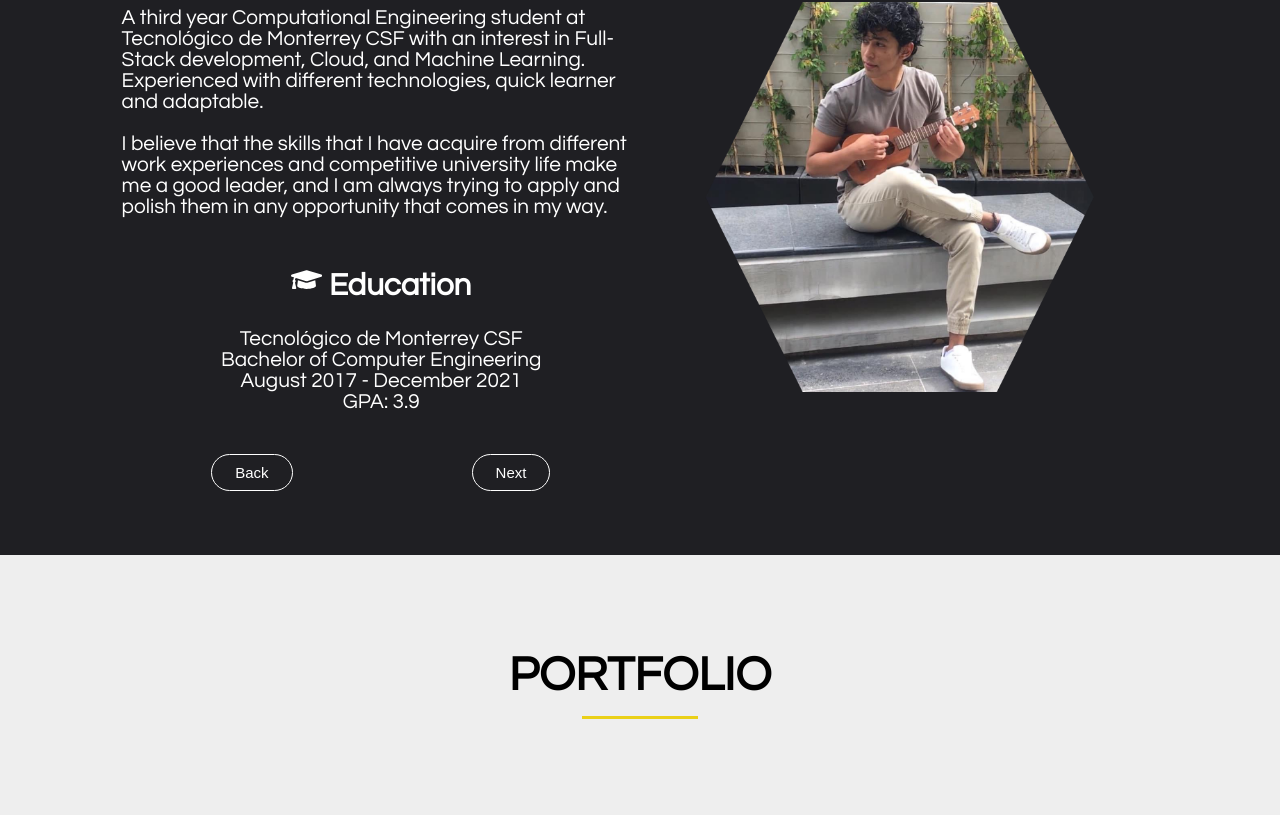
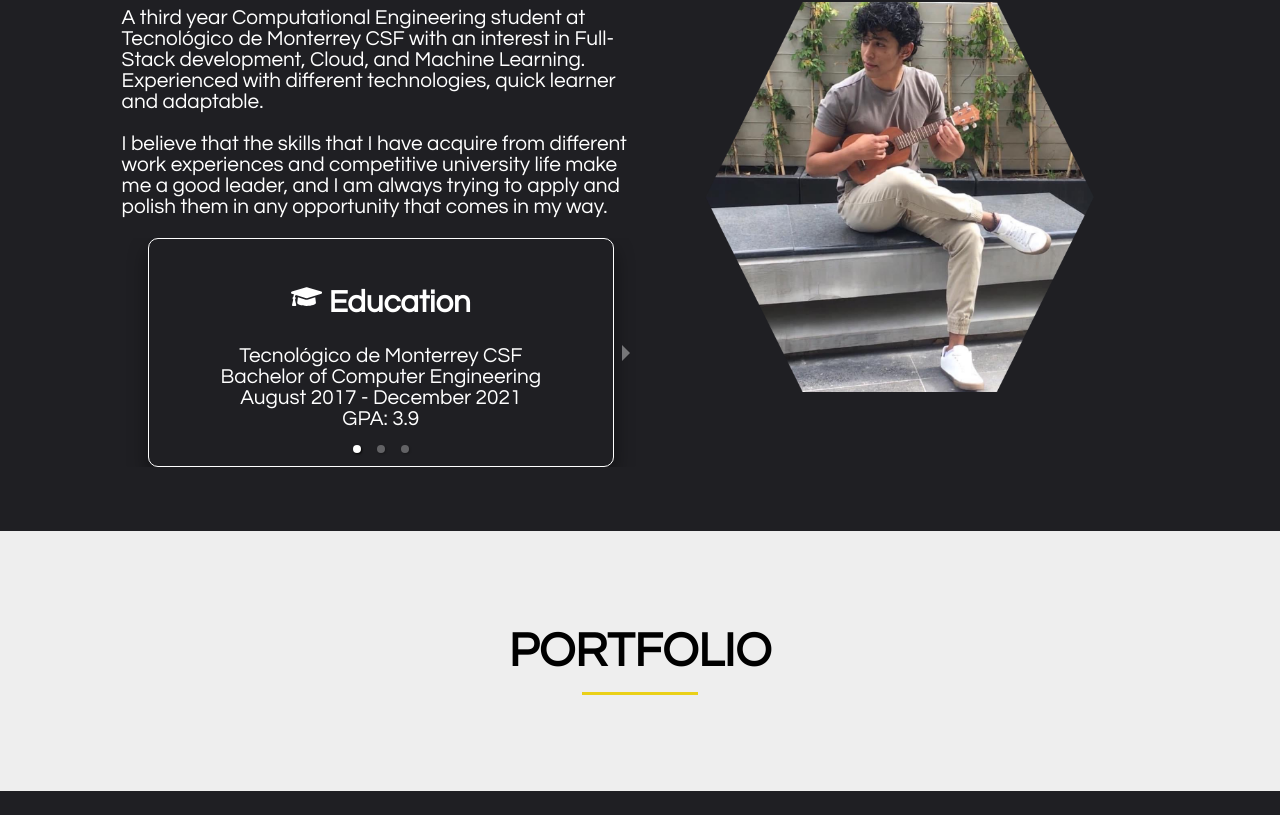
Before and after one commit to ccejudo/ccejudo.github.io, a React (Create React App) app in the folder frontend/: page / in a window 1280 px wide. Shown: the part 1033-1848 px from the top of the page. After the commit the page ends 1824 px from the top, so only its background shows below. Built offline with nearby package versions, Linux system fonts and the light colour scheme.

Commit message:
Change carousel

```diff
--- a/frontend/package.json
+++ b/frontend/package.json
@@ -13,6 +13,7 @@
     "react": "^17.0.1",
     "react-dom": "^17.0.1",
     "react-icons": "^4.1.0",
+    "react-responsive-carousel": "^3.2.18",
     "react-reveal": "^1.2.2",
     "react-router-dom": "^5.2.0",
     "react-router-hash-link": "^2.3.1",
--- a/frontend/src/components/AboutCarousel/AboutCarousel.js
+++ b/frontend/src/components/AboutCarousel/AboutCarousel.js
@@ -1,18 +1,12 @@
 import React from 'react';
-import { CarouselProvider, Slider, Slide, ButtonBack, ButtonNext } from 'pure-react-carousel';
 import { FaGraduationCap, FaLaptopCode, FaMedal } from 'react-icons/fa';
+import { Carousel } from 'react-responsive-carousel';
 
-import { Grid } from '@material-ui/core';
+import "react-responsive-carousel/lib/styles/carousel.min.css";
 
 function AboutCarousel() {
     return (
-        <CarouselProvider
-            naturalSlideWidth={60}
-            naturalSlideHeight={25}
-            totalSlides={3}
-        >
-            <Slider>
-                <Slide index={0}>
+        <Carousel showStatus={false} showThumbs={false}>
             <div className="card--container">
                 <h2><FaGraduationCap/>  Education</h2>
                 <p>
@@ -22,8 +16,6 @@ function AboutCarousel() {
                     GPA: 3.9
                 </p>
             </div>
-                </Slide>
-                <Slide index={1}>
             <div className="card--container">
                 <h2><FaLaptopCode/>  Technologies</h2>
                 <ul>
@@ -33,19 +25,11 @@ function AboutCarousel() {
                     <li>CSS</li>
                 </ul>
             </div>
-                </Slide>
-                <Slide index={2}>
             <div className="card--container">
                 <h2><FaMedal/>  Achivements</h2>
                 <p>Three Recognitions for Academic Excellence</p>
             </div>
-                </Slide>
-            </Slider>
-            <Grid container justify="space-around">
-                <ButtonBack className='carousel--button'>Back</ButtonBack>
-                <ButtonNext className='carousel--button'>Next</ButtonNext>
-            </Grid>
-        </CarouselProvider>
+        </Carousel>
     )
 }
 
--- a/frontend/src/layouts/Main/main.css
+++ b/frontend/src/layouts/Main/main.css
@@ -79,17 +79,19 @@
 }
 
 .card--container{
+    width: 90%;
+    height: 100%;
+    margin:auto;
     text-align: center;
+    border: 1px solid white;
+    border-radius: 10px;
+    padding: 1rem;
+    box-shadow: 0 10px 20px 0 rgba(0, 0, 0, 0.438);
 }
 
 .card--container ul{
-    display: flex;
-    flex-wrap: wrap;
-    justify-content: center;
-}
-
-.card--container li{
-    width: 60%;
+    margin: auto;
+    width: 20%;
 }
 
 .bg--light{
```
Also changed, not shown: 1 other file (tests, documents, lock files or other folders). Lines whose indentation alone changed are shown as unchanged.
